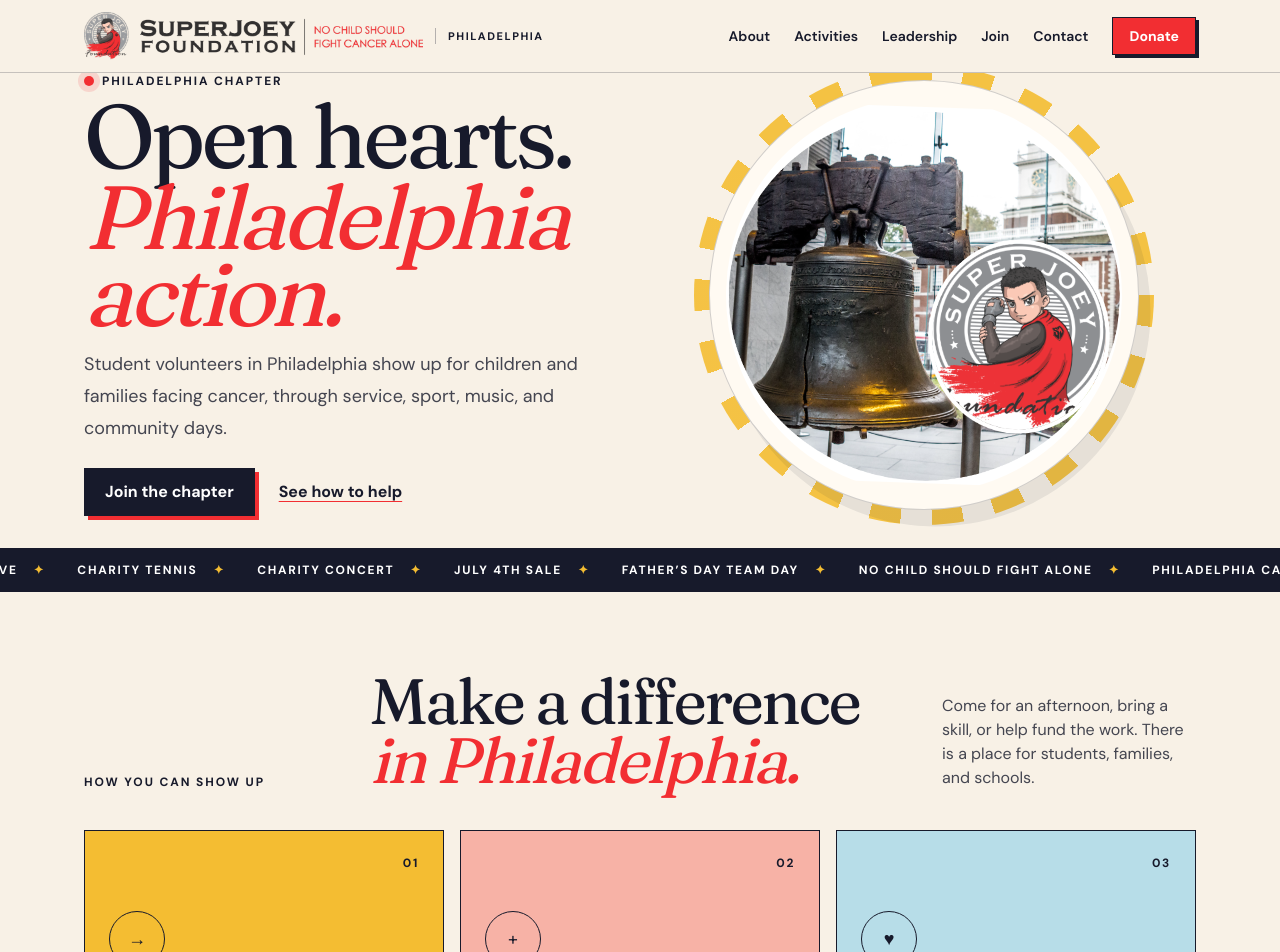
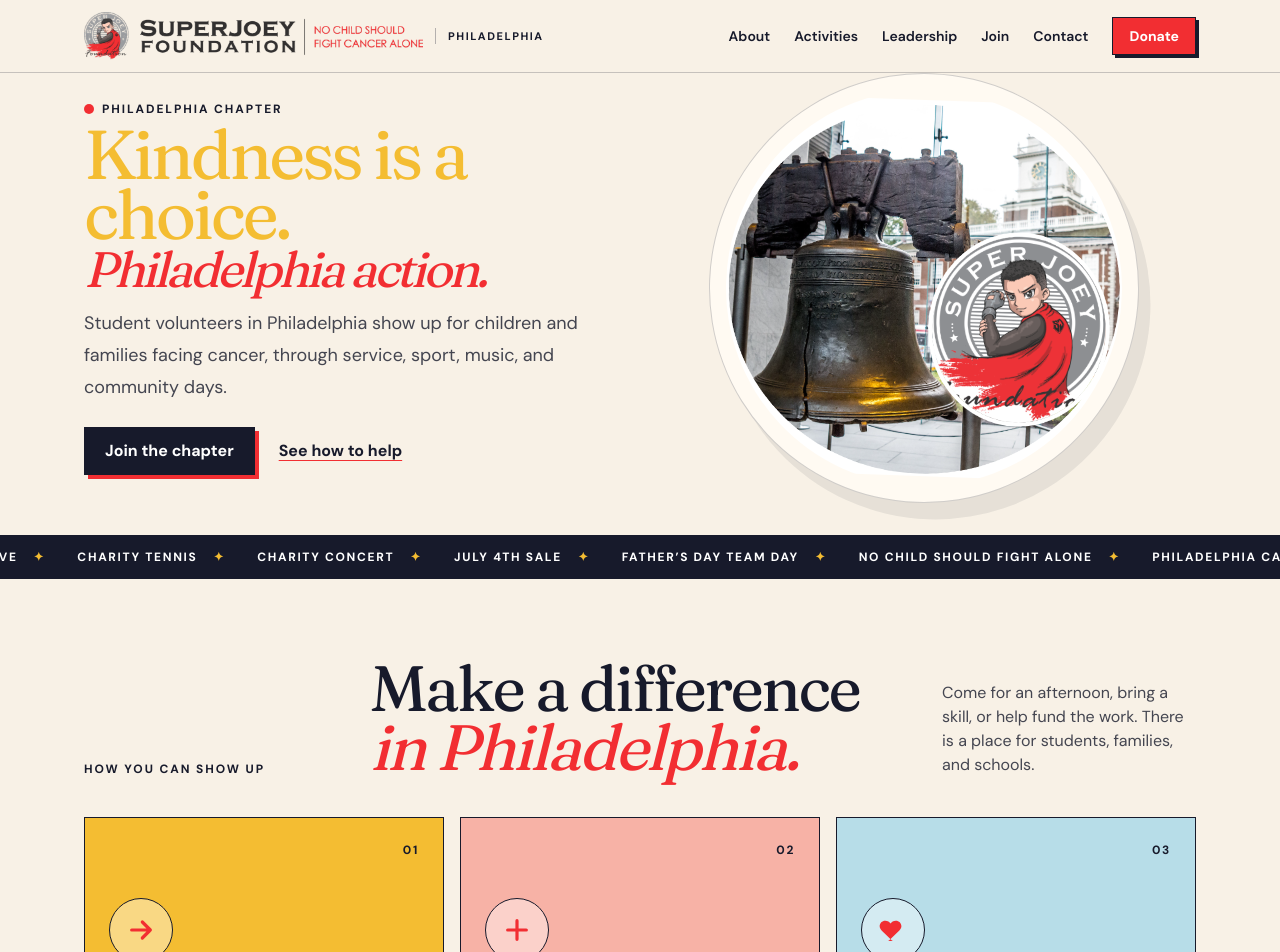
Before and after one commit to xiedong2000/super-joey-philadelphia, a Next.js app: page / in a window 1280 px wide. Shown: the top 952 px of the page. Built offline with nearby package versions, Linux system fonts and the light colour scheme.

Commit message:
Change home logo text font size and color

```diff
--- a/app/globals.css
+++ b/app/globals.css
@@ -9,7 +9,7 @@
   --color-navy: #171a2b;
   --color-navy-deep: #101221;
   --color-gold: #f4bd32;
-  --color-gold-deep: #c81d28;
+  --color-gold-deep: #f4bd32;
   --color-ribbon: #f22e32;
   --color-sun: #f4bd32;
   --color-coral: #f7b2a6;
--- a/app/page.tsx
+++ b/app/page.tsx
@@ -34,13 +34,12 @@
         <div className="mx-auto grid w-full max-w-6xl items-center gap-4 px-5 pb-4 pt-0 md:grid-cols-2 md:gap-6 md:pb-8 md:pt-0">
           <div>
             <p className="flex items-center text-xs font-bold uppercase tracking-[0.16em] text-navy">
-              <span className="mr-2 inline-block h-2.5 w-2.5 rounded-full bg-ribbon shadow-[0_0_0_6px_#f22e3224]" />
+              <span className="mr-2 inline-block h-2.5 w-2.5 rounded-full bg-ribbon" />
               Philadelphia chapter
             </p>
-            <h1 className="mt-2 font-serif text-[clamp(3.4rem,7vw,6.6rem)] leading-[0.86] tracking-[-0.045em] text-navy">
-              Open hearts.
-              <span className="mt-1 block italic text-ribbon">Philadelphia</span>
-              <span className="block italic text-ribbon">action.</span>
+            <h1 className="mt-2 font-serif text-[clamp(2.8rem,5.4vw,5.2rem)] leading-[0.86] tracking-[-0.045em] text-gold">
+              Kindness is a choice.
+              <span className="mt-1 block text-[0.72em] italic text-ribbon">Philadelphia action.</span>
             </h1>
             <p className="mt-4 max-w-xl text-lg leading-8 text-navy/80">
               Student volunteers in Philadelphia show up for children and
@@ -61,7 +60,6 @@
           </div>
 
           <div className="relative grid min-h-[300px] place-items-center md:min-h-[360px]">
-            <div className="sunburst absolute aspect-square w-[min(78vw,460px)] rounded-full opacity-90" />
             <figure className="relative z-10 flex w-[min(72vw,430px)] rotate-2 items-center justify-center overflow-hidden rounded-full border border-navy/20 bg-card p-4 shadow-[12px_16px_0_#171a2b14]">
               <img
                 src="/photo/SuperJoeyHomeIconNew.png"
@@ -105,18 +103,30 @@
             is a place for students, families, and schools.
           </p>
         </div>
-        <ol className="mt-10 grid gap-4 md:grid-cols-3">
+        <ol className="mt-10 grid auto-rows-fr gap-4 md:grid-cols-3">
           {waysToHelp.map((way, index) => (
-            <li key={way.href}>
+            <li key={way.href} className="h-full">
               <Link
                 href={way.href}
-                className={`flex min-h-80 flex-col border border-navy p-6 transition hover:-translate-y-1 hover:shadow-[7px_8px_0_#171a2b] ${cardTones[index]}`}
+                className={`flex h-full min-h-80 flex-col border border-navy p-6 transition hover:-translate-y-1 hover:shadow-[7px_8px_0_#171a2b] ${cardTones[index]}`}
               >
                 <span className="self-end text-xs font-bold tracking-[0.14em]">
                   0{index + 1}
                 </span>
-                <span className="mt-10 flex h-14 w-14 items-center justify-center rounded-full border border-navy text-lg">
-                  {index === 0 ? "→" : index === 1 ? "+" : "♥"}
+                <span className="mt-10 flex h-16 w-16 items-center justify-center rounded-full border border-navy bg-white/40">
+                  {index === 0 ? (
+                    <svg viewBox="0 0 24 24" aria-hidden="true" className="h-8 w-8 stroke-[2.4] text-ribbon">
+                      <path d="M5 12h14M13 6l6 6-6 6" fill="none" stroke="currentColor" strokeLinecap="round" strokeLinejoin="round"/>
+                    </svg>
+                  ) : index === 1 ? (
+                    <svg viewBox="0 0 24 24" aria-hidden="true" className="h-8 w-8 fill-none stroke-[2.4] text-ribbon">
+                      <path d="M12 5v14M5 12h14" stroke="currentColor" strokeLinecap="round"/>
+                    </svg>
+                  ) : (
+                    <svg viewBox="0 0 24 24" aria-hidden="true" className="h-8 w-8 fill-current text-ribbon">
+                      <path d="M12 20.2c-.3 0-.6-.1-.8-.3l-6.8-6.5C2.7 11.7 2 10.5 2 9.2 2 6.8 3.8 5 6.2 5c1.8 0 3.2 1 4 2.1C10.9 6 12.3 5 14.1 5 16.5 5 18.3 6.8 18.3 9.2c0 1.3-.7 2.5-2.5 4.2l-6.8 6.5c-.2.2-.5.3-.8.3Z"/>
+                    </svg>
+                  )}
                 </span>
                 <span className="mt-8 font-serif text-3xl leading-none text-navy">
                   {way.title}
```
